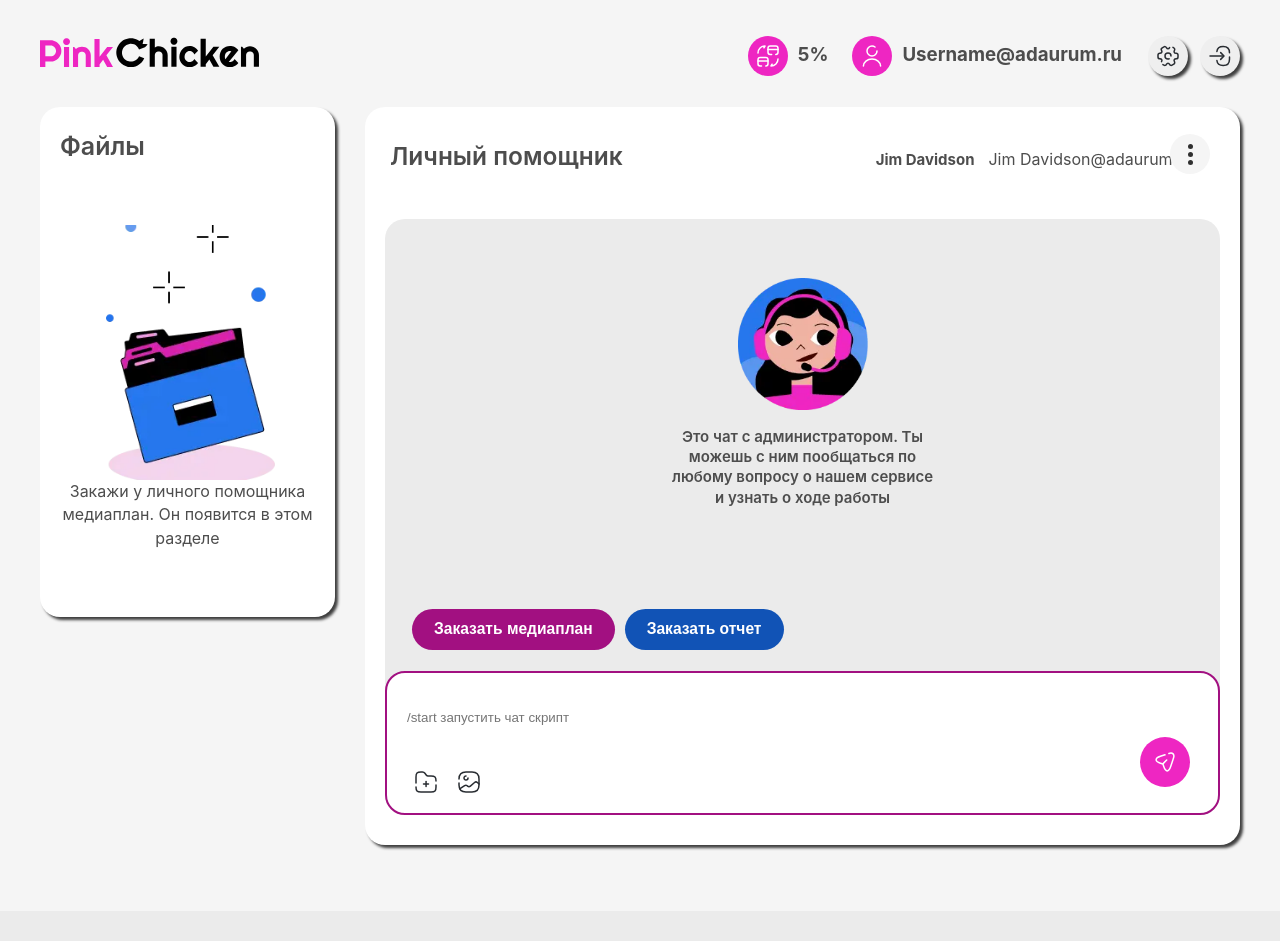
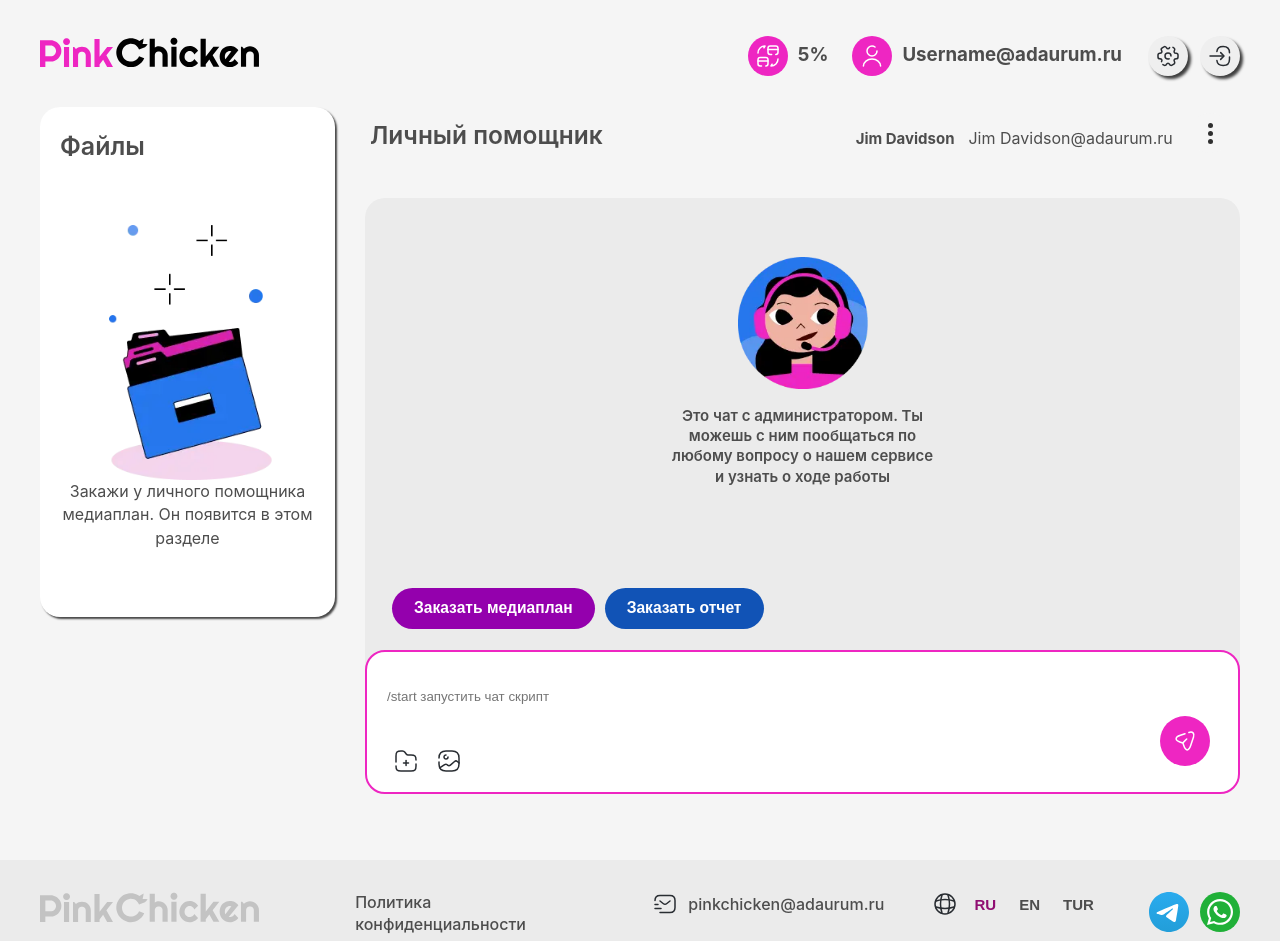
Before and after one commit to OGSmit/AdAurumTestProject, a Vue app in the folder test-project-AdAurum/: page / in a window 1280 px wide. Shown: the top 941 px of the page. Built offline with nearby package versions, Linux system fonts and the light colour scheme.

Commit message:
последние правки

```diff
--- a/test-project-AdAurum/src/assets/main.css
+++ b/test-project-AdAurum/src/assets/main.css
@@ -6,18 +6,18 @@
 
   --color-lgrey: rgb(235, 235, 235);
   --color-white: rgb(255, 255, 255);
+  --color-blue: rgb(38, 118, 238);
+  --color-pink: rgb(238, 38, 194);
   /* Заменил цвет так как было не достаточно контрастно */
-  /* --color-blue: rgb(38, 118, 238); */
-  /* --color-pink: rgb(238, 38, 194); */
   /* --text-color: #525252; */
   --text-color: #4D4D4D;
-  --color-blue: rgb(17, 83, 182);
-  --color-pink: rgb(162, 16, 129);
+  --button-blue: rgb(17, 83, 182);
+  --button-pink: rgb(148, 0, 173);
   --color-black: rgb(0, 0, 0);
 
-  --main-shadow: 3px 3px 3px 0px rgba(0, 0, 0, 0.75);
+  --main-shadow: 2px 2px 2px 0px rgba(14, 13, 13, 0.75);
   --main-shadow-button: 3px 3px 3px 0px rgba(0, 0, 0, 0.75);
-  --inset-shadow-button: inset 3px 3px 3px 0px rgba(0,0,0,0.75);
+  --inset-shadow-button: inset 3px 3px 3px 0px rgba(0, 0, 0, 0.75);
 }
 
 @media (prefers-color-scheme: dark) {
--- a/test-project-AdAurum/src/components/Chat/Chat.module.scss
+++ b/test-project-AdAurum/src/components/Chat/Chat.module.scss
@@ -10,6 +10,8 @@ li {
   min-height: 629px;
   width: 100%;
   padding: 30px 20px;
+
+
 
   &__plug {
     height: 100%;
@@ -119,11 +121,11 @@ li {
     line-height: 16.9px;
 
     &_blue {
-      background-color: var(--color-blue);
+      background-color: var(--button-blue);
     }
 
     &_pink {
-      background-color: var(--color-pink);
+      background-color: var(--button-pink);
     }
 
     &:hover {
--- a/test-project-AdAurum/src/components/Files/Files.module.scss
+++ b/test-project-AdAurum/src/components/Files/Files.module.scss
@@ -3,6 +3,7 @@
   align-items: flex-start;
   padding: 0 20px;
   gap: 10px;
+
 
   &__button-big {
     font-weight: 600;
@@ -38,6 +39,12 @@
 .container-files {
   display: none;
   box-shadow: var(--main-shadow);
+  transition: all .5s linear;
+
+      &:hover {
+        box-shadow: none;
+      }
+
   &__promo {
     display: flex;
     flex-direction: column;
@@ -51,8 +58,6 @@
   &__img {
     object-fit: cover;
     object-position: center;
-    width: 100%;
-    height: 100%;
     max-width: 314px;
     max-height: 255px;
   }
@@ -134,6 +139,7 @@
     flex-direction: column;
     align-items: flex-start;
     position: relative;
+    width: 100%;
   }
 
   &__mediaplan-container-s,
@@ -218,8 +224,8 @@
       }
     }
 
-    &__mediaplan-container-s,
-    &__report-container-s {
+    &__mediaplan-container,
+    &__report-container {
       width: 48%;
     }
   }
@@ -234,9 +240,22 @@
     margin-left: 0;
 
     &__promo {
+      flex-direction: column;
+    }
 
-      flex-direction: column;
-
+    &__mediaplan-container,
+    &__report-container {
+      width: 100%;
     }
   }
 }
+
+@keyframes rotate {
+  0% {
+    transform: rotateZ(0deg);
+  }
+
+  100% {
+    transform: rotateZ(360deg);
+  }
+}
--- a/test-project-AdAurum/src/components/Header/Header.module.scss
+++ b/test-project-AdAurum/src/components/Header/Header.module.scss
@@ -36,8 +36,10 @@
     width: 40px;
     height: 40px;
     box-shadow: var( --main-shadow-button);
+    transition: all .5s ease-in-out;
 
     &:hover {
+      box-shadow: none;
       cursor: pointer;
     }
 
--- a/test-project-AdAurum/src/components/PersonalAssistant/PersonalAssistant.module.scss
+++ b/test-project-AdAurum/src/components/PersonalAssistant/PersonalAssistant.module.scss
@@ -6,6 +6,7 @@
   position: relative;
   width: 100%;
   padding-top: 16px;
+
 
   &__title {
     font-size: 20px;
@@ -111,6 +112,11 @@
       width: calc(100% - 80px);
       margin: 0 auto;
       box-shadow: var(--main-shadow);
+      transition: all .5s linear;
+
+      &:hover {
+        box-shadow: none;
+      }
     }
 
     &__container-top {
```
Also changed, not shown: 5 other files (tests, documents, lock files or other folders).
